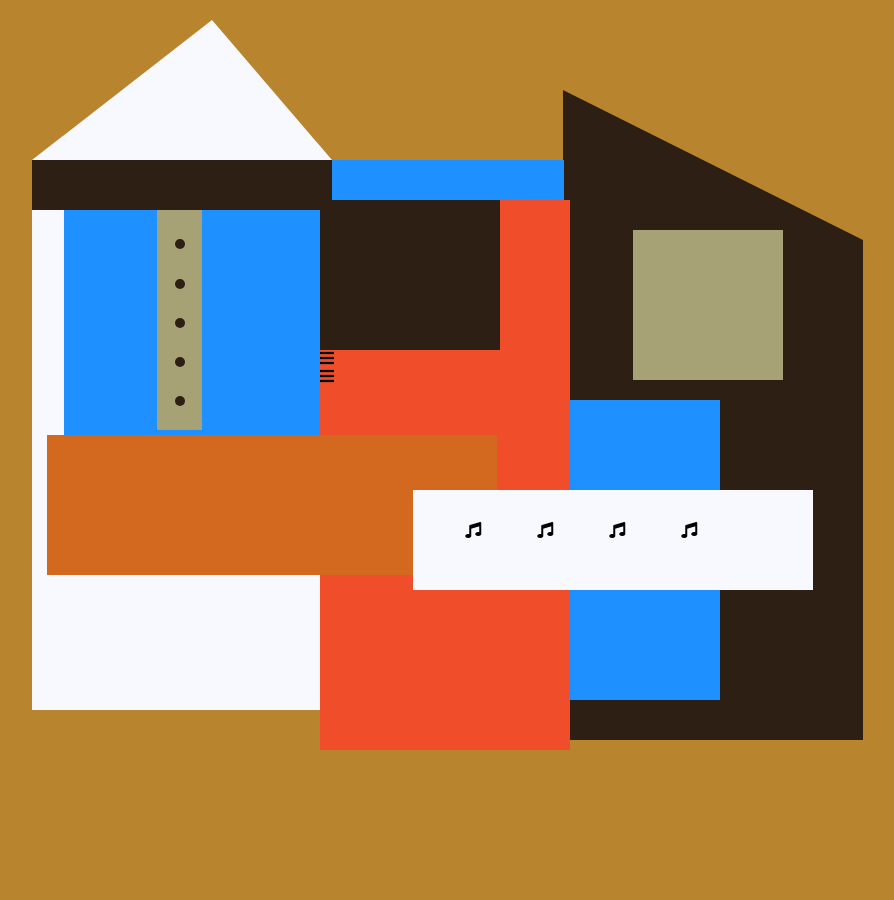
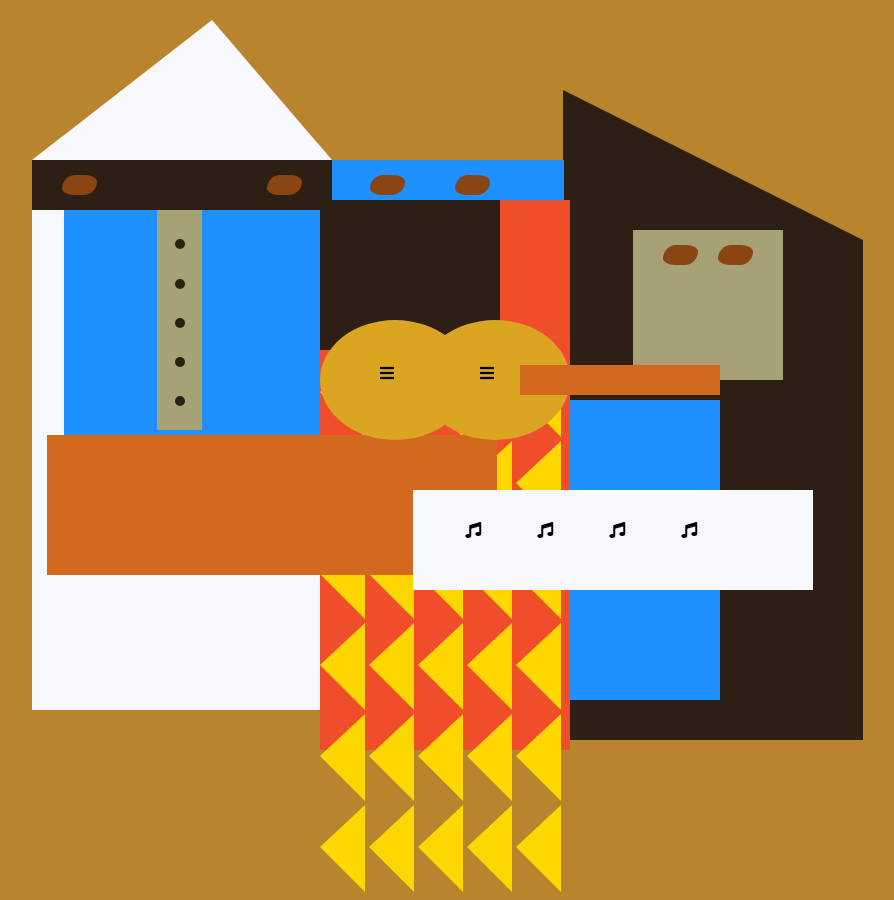
Before and after one commit to IamVictheCG/Picasso-Painting, a plain HTML site: page index.html in a window 1280 px wide. Shown: the whole page, without its empty margins (192-1086 px from the left). Before the commit the page ends 800 px from the top, so only its background shows below. Drawn offline with Linux system fonts and the light colour scheme.

Commit message:
updates made

```diff
--- a/Styles.css
+++ b/Styles.css
@@ -157,3 +157,90 @@ body {
   height: 150px;
   background-color: rgb(45, 31, 19);
 }
+
+#eyes-div {
+    width: 180px;
+    height: 50px;
+    position: absolute;
+    top: -40px;
+    left: 20px;
+    z-index: 3;
+  }
+
+  #triangles {
+    width: 250px;
+    height: 550px;
+  }
+
+  .triangle {
+    width: 0;
+    height: 0;
+    border-style: solid;
+    border-width: 42px 45px 45px 0;
+    border-top-color: transparent;
+    border-right-color: Gold; /* yellow */
+    border-bottom-color: transparent;
+    border-left-color: transparent;
+    display: inline-block;
+  }
+
+  #guitar {
+    width: 100%;
+    height: 100px;
+    position: absolute;
+    top: 120px;
+    left: 0px;
+    z-index: 3;
+  }
+
+  .guitar {
+    width: 150px;
+    height: 120px;
+    background-color: Goldenrod;
+    border-radius: 50%;
+  }
+
+  #guitar-left {
+    position: absolute;
+    left: 0px;
+  }
+
+  #guitar-right {
+    position: absolute;
+    left: 100px;
+  }
+
+  .fa-bars {
+    display: block;
+    margin-top: 30%;
+    margin-left: 40%;
+  }
+
+  #guitar-neck {
+    width: 200px;
+    height: 30px;
+    background-color: #D2691E;
+    position: absolute;
+    top: 45px;
+    left: 200px;
+    z-index: 3;
+  }
+
+  .eyes {
+    width: 35px;
+    height: 20px;
+    background-color: #8B4513;
+    border-radius: 20px 50%;
+  }
+
+  .right {
+    position: absolute;
+    top: 15px;
+    right: 30px;
+  }
+
+  .left {
+    position: absolute;
+    top: 15px;
+    left: 30px;
+  }
```
